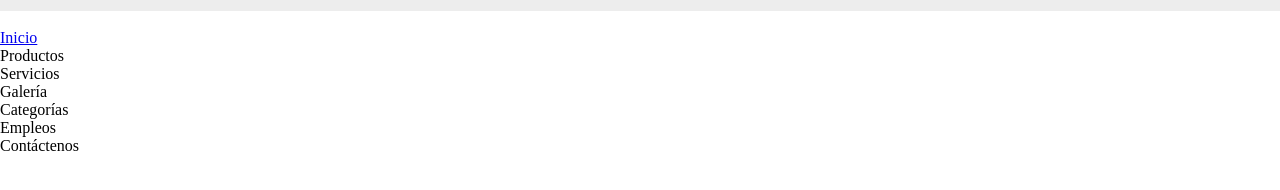
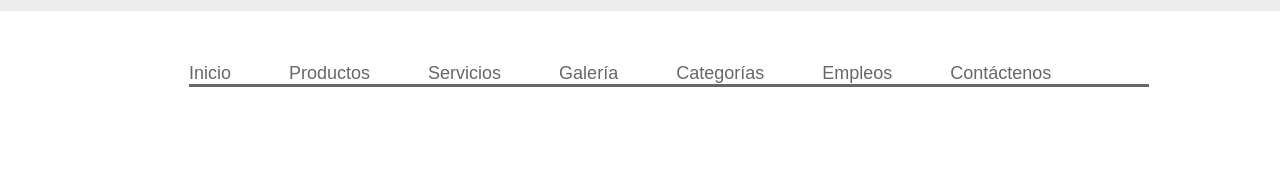
Before and after one commit to kendollcastro/examen-web, a plain HTML site: page index.html in a window 1280 px wide. Drawn offline with Linux system fonts and the light colour scheme.

Commit message:
Agregamos estilo al header y el menu

```diff
--- a/css/styles.css
+++ b/css/styles.css
@@ -5,6 +5,7 @@
     box-sizing: border-box;
 }
 body{
+    font-family: Arial, Helvetica, sans-serif;
     border-top: 11px solid #ededed;
 }
 
@@ -15,12 +16,42 @@ body{
     height: 964px;
 }
 
-#wrapper{
-    border-top: 11px
-}
-
 .clearfix::after {
     content: "";
     clear: both;
     display: table;
   }
+
+  /*Header*/
+
+  #header{
+      width: 960px;
+      height: 179px;
+      border-bottom: solid #676766;
+  }
+  #logo{
+      margin: 0 0 0 212px;
+  }
+
+  #menu{
+      width: 960px;
+        margin:  34px 0 0 189px;
+        border-bottom: solid #676766;
+  }
+
+  #menu-list{
+      list-style: none;
+  }
+
+  #menu-list li{
+      float: left;
+  }
+  #menu-list a{
+      font-size: 18px;
+      color: #676766;
+      text-decoration: none;
+  }
+
+  #menu-list li + li{
+      margin-left: 58px;
+  }
--- a/index.html
+++ b/index.html
@@ -13,14 +13,14 @@
             <img src="/img/logo.png" alt="">
         </div>
         <div id="menu">
-            <ul id="menu-list">
+            <ul id="menu-list" class="clearfix">
                 <li><a href="#">Inicio</a></li>
-                <li><a href="#"></a>Productos</li>
-                <li><a href="#"></a>Servicios</li>
-                <li><a href="#"></a>Galería</li>
-                <li><a href="#"></a>Categorías</li>
-                <li><a href="#"></a>Empleos</li>
-                <li><a href="#"></a>Contáctenos</li>
+                <li><a href="#">Productos</a></li>
+                <li><a href="#">Servicios</a></li>
+                <li><a href="#">Galería</a></li>
+                <li><a href="#">Categorías</a></li>
+                <li><a href="#">Empleos</a></li>
+                <li><a href="#">Contáctenos</a></li>
             </ul>
 
         </div>
```
